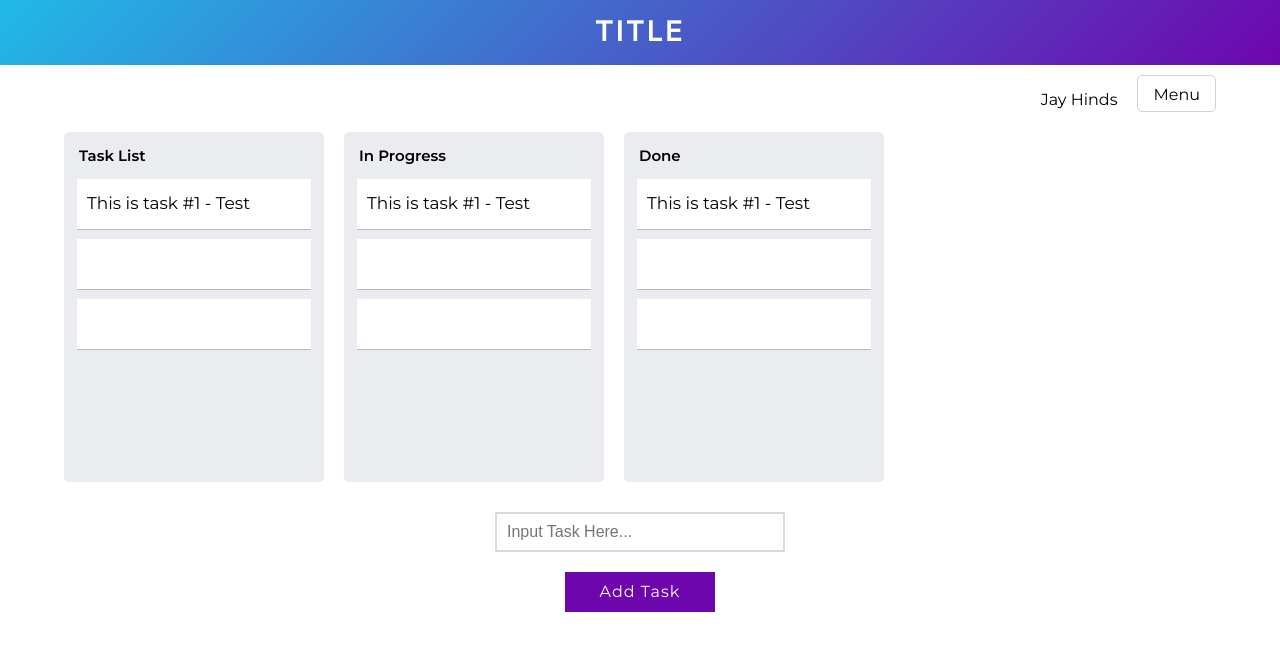
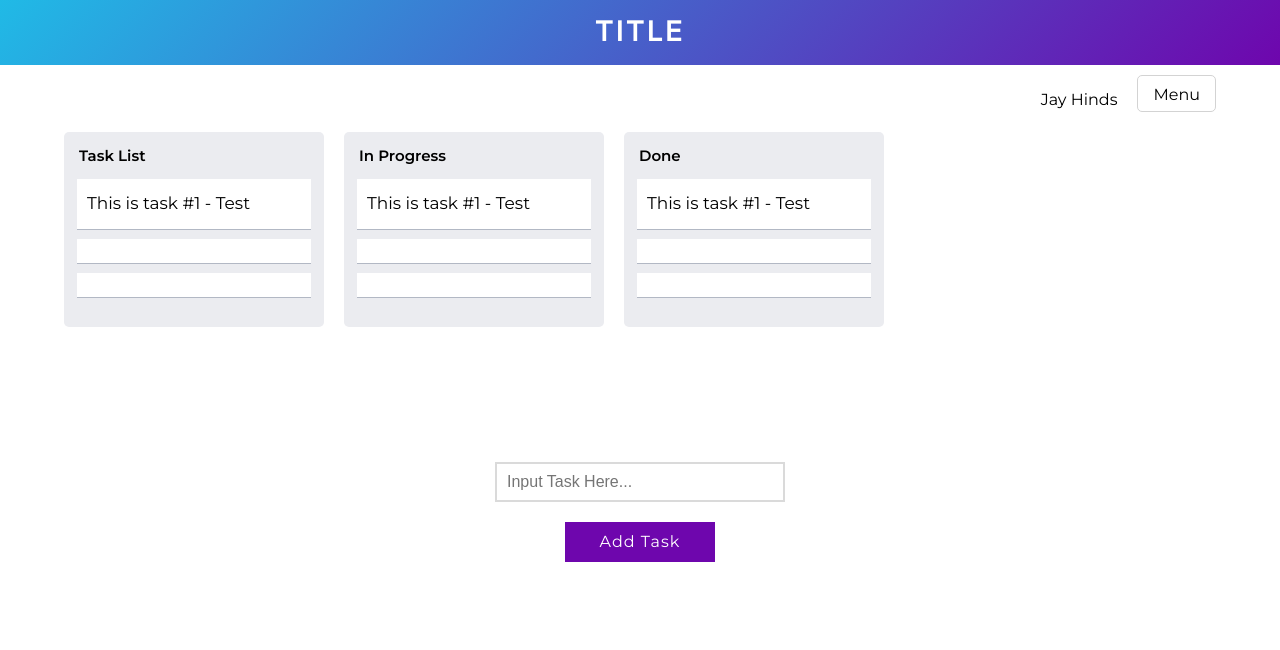
Before and after one commit to hindsjay/jayHindsJelloBoard, a React (Create React App) app: page / in a window 1280 px wide. Shown: the top 650 px of the page. Built offline with nearby package versions, Linux system fonts and the light colour scheme.

Commit message:
add styles main section

```diff
--- a/src/index.css
+++ b/src/index.css
@@ -124,6 +124,10 @@ main {
   margin-top: 20px;
 }
 
+main .wrapper {
+  min-height: 300px;
+}
+
 /* ***************
 used this as a guide to help implement the horizontal scroll effect
 https://codeburst.io/how-to-create-horizontal-scrolling-containers-d8069651e9c6
@@ -131,19 +135,19 @@ https://codeburst.io/how-to-create-horizontal-scrolling-containers-d8069651e9c6
 */
 
 .scroll-wrapper {
-  height: 370px;
+  min-height: 300px;
+  overflow-x: scroll;
+  overflow-y: hidden;
   display: flex;
-  flex-wrap: nowrap;
-  overflow-x: auto;
 }
 
 .card-container {
   width: 260px;
-  height: 350px;
   background-color: rgb(235, 236, 240);
   border-radius: 5px;
-  margin: 0 20px 10px 0;
-  flex: 0 0 auto;
+  margin: 0 20px auto 0;
+  padding-bottom: 20px;
+  flex-shrink: 0;
 }
 
 .card-container h2 {
@@ -152,7 +156,6 @@ https://codeburst.io/how-to-create-horizontal-scrolling-containers-d8069651e9c6
 
 .task-item {
   width: 90%;
-  height: 50px;
   background-color: rgb(255, 255, 255);
   margin: 0 auto 10px;
   box-shadow: 0px 1px 0px rgba(9, 30, 66, .25);
@@ -174,7 +177,7 @@ input {
   height: 40px;
   font-size: 1.6rem;
   padding-left: 10px;
-  margin: 10px 0 20px;
+  margin: 30px 0 20px;
   border: 2px solid rgb(218, 218, 218);
 }
 
```
